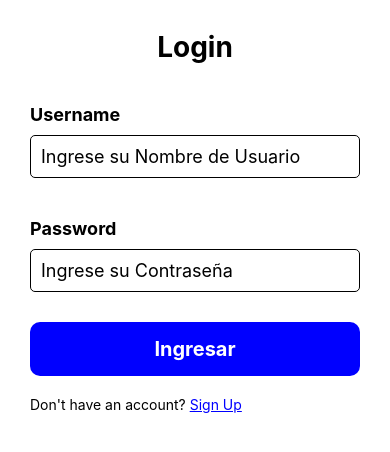
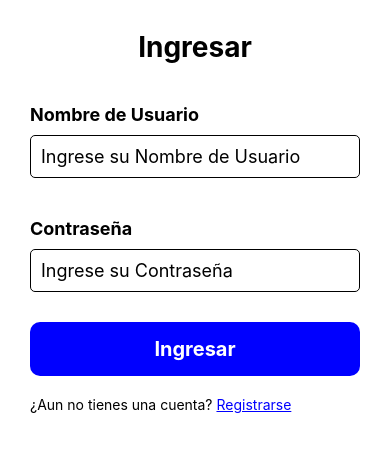
Before and after one commit to martomorri/DAI-Login, a React Native app in the folder Client/: screen /Login in a window 390 px wide. Shown: the top 452 px of the page. Built offline with nearby package versions, Linux system fonts and the light colour scheme.

Commit message:
terminado

```diff
--- a/Client/Navigator.js
+++ b/Client/Navigator.js
@@ -16,8 +16,8 @@ export default function Navigator() {
         <Stack.Screen options={{ headerShown: false }} name="Login" component={Login} />
         <Stack.Screen options={{ headerShown: false }} name="Home" component={Home} />
         <Stack.Screen options={{ headerShown: false }} name="SignUp" component={SignUp} />
-        <Stack.Screen options={{ headerShown: true, title: 'Editar Perfil' }} name="FormPerfil" component={FormPerfil} />
-        <Stack.Screen options={{ headerShown: true }} name="Perfil" component={Perfil} />
+        <Stack.Screen options={{ headerShown: false }} name="FormPerfil" component={FormPerfil} />
+        <Stack.Screen options={{ headerShown: false }} name="Perfil" component={Perfil} />
       </Stack.Navigator>
     </NavigationContainer>
   );
--- a/Client/screens/FormPerfil.jsx
+++ b/Client/screens/FormPerfil.jsx
@@ -56,6 +56,9 @@ export default function FormPerfil({ route, navigation }) {
             <TouchableOpacity style={commonStyles.editButton} onPress={crearPerfil}>
                 <Text style={commonStyles.buttonText}>Cargar Datos</Text>
             </TouchableOpacity>
+            <TouchableOpacity style={commonStyles.volverButton} onPress={() => navigation.navigate('Perfil', { perfil: { nombre: nombre, apellido: apellido, user_uid: user_uid } })}>
+                <Text style={commonStyles.buttonText}>Volver</Text>
+            </TouchableOpacity>
         </View>
     )
 }
--- a/Client/screens/Home.jsx
+++ b/Client/screens/Home.jsx
@@ -55,7 +55,7 @@ export default function Home({ navigation }) {
             <TouchableOpacity
                 style={commonStyles.editButton}
                 onPress={() =>
-                    navigation.navigate('Perfil', { perfil: profile })
+                    navigation.replace('Perfil', { perfil: profile })
                 }
             >
                 <Text style={commonStyles.buttonText}>Ver perfil</Text>
@@ -72,7 +72,7 @@ export default function Home({ navigation }) {
             <Text style={commonStyles.header}>Bienvenido {user.username}</Text>
             <TouchableOpacity
                 style={commonStyles.editButton}
-                onPress={() => navigation.navigate('FormPerfil', { hasProfile: hasProfile, prevProfile: null, user_uid: user.uid })}
+                onPress={() => navigation.replace('FormPerfil', { hasProfile: hasProfile, prevProfile: null, user_uid: user.uid })}
             >
                 <Text style={commonStyles.buttonText}>Completa tu perfil</Text>
             </TouchableOpacity>
--- a/Client/screens/Login.jsx
+++ b/Client/screens/Login.jsx
@@ -18,9 +18,10 @@ function Login({ navigation }) {
     signInWithEmailAndPassword(auth, username, password)
     .then((userCredential) => {
       const userLogged = userCredential.user;
+      const updateUserContext = async () => await setUser(userLogged)
+      updateUserContext()
       setMessage('Usuario autenticado correctamente')
-      setUser(userLogged)
-      navigation.navigate('Home')
+      navigation.replace('Home')
     })
     .catch((error) => {
       console.log(error)
@@ -30,13 +31,13 @@ function Login({ navigation }) {
 
   return (
     <View style={commonStyles.container}>
-      <Text style={commonStyles.header}>Login</Text>
-      <Input label='Username' placeholder='Ingrese su Nombre de Usuario' setUsername={setUsername} secureTextEntry={false} />
-      <Input label='Password' placeholder='Ingrese su Contraseña' setPassword={setPassword} secureTextEntry={true} />
+      <Text style={commonStyles.header}>Ingresar</Text>
+      <Input label='Nombre de Usuario' placeholder='Ingrese su Nombre de Usuario' setUsername={setUsername} secureTextEntry={false} />
+      <Input label='Contraseña' placeholder='Ingrese su Contraseña' setPassword={setPassword} secureTextEntry={true} />
       <TouchableOpacity style={commonStyles.editButton} onPress={login}>
         <Text style={commonStyles.buttonText}>Ingresar</Text>
       </TouchableOpacity>
-      <Text style={{ padding: 10 }}>Don't have an account? <Link style={styles.link} to={{ screen: 'SignUp' }}>Sign Up</Link></Text>
+      <Text style={{ padding: 10 }}>¿Aun no tienes una cuenta? <Link style={styles.link} to={{ screen: 'SignUp' }}>Registrarse</Link></Text>
       <Text style={styles.message}>{message}</Text>
     </View>
   )
--- a/Client/screens/Perfil.jsx
+++ b/Client/screens/Perfil.jsx
@@ -26,6 +26,14 @@ export default function Perfil({ route, navigation }) {
       >
         <Text style={commonStyles.buttonText}>Editar perfil</Text>
       </TouchableOpacity>
+      <TouchableOpacity
+        style={commonStyles.volverButton}
+        onPress={() =>
+          navigation.replace('Home')
+        }
+      >
+        <Text style={commonStyles.buttonText}>Volver a la Home</Text>
+      </TouchableOpacity>
     </View>
   );
 }
--- a/Client/screens/SignUp.jsx
+++ b/Client/screens/SignUp.jsx
@@ -6,7 +6,7 @@ import { commonStyles } from '../styles'
 import { getAuth, createUserWithEmailAndPassword } from 'firebase/auth'
 import { userContext } from '../context/userContext'
 
-export default function SignUp() {
+export default function SignUp({ navigation }) {
   const [username, setUsername] = React.useState('')
   const [password, setPassword] = React.useState('')
   const [message, setMessage] = React.useState('')
@@ -21,7 +21,7 @@ export default function SignUp() {
         console.log(user)
         setUser(user)
         setMessage("Usuario creado")
-        navigation.navigate('Home')
+        navigation.replace('Home')
       })
       .catch((error) => {
         console.error(error)
@@ -31,14 +31,14 @@ export default function SignUp() {
 
   return (
     <View style={commonStyles.container}>
-      <Text style={commonStyles.header}>Sign Up</Text>
+      <Text style={commonStyles.header}>Registrarse</Text>
       <Input label='Username' placeholder='Ingrese un Nombre de Usuario' setUsername={setUsername} secureTextEntry={false} />
       <Input label='Password' placeholder='Ingrese una Contraseña' setPassword={setPassword} secureTextEntry={true} />
       <Text style={{ padding: 10 }}>La contraseña debe tener al menos 6 caracteres</Text>
       <TouchableOpacity style={commonStyles.editButton} onPress={signUp}>
         <Text style={commonStyles.buttonText}>Registrarse</Text>
       </TouchableOpacity>
-      <Text style={{ padding: 10 }}>Already have an account? <Link style={styles.link} to={{ screen: 'Login' }}>Login</Link></Text>
+      <Text style={{ padding: 10 }}>¿Ya tienes una cuenta? <Link style={styles.link} to={{ screen: 'Login' }}>Ingresar</Link></Text>
       <Text style={styles.message}>{message}</Text>
     </View>
   )
--- a/Client/styles.js
+++ b/Client/styles.js
@@ -45,6 +45,13 @@ export const commonStyles = StyleSheet.create({
         borderRadius: 10,
         margin: 10
     },
+    volverButton: {
+        backgroundColor: 'gray',
+        alignItems: 'center',
+        padding: 15,
+        borderRadius: 10,
+        margin: 10
+    },
     buttonText: {
         color: 'white',
         fontSize: 20,
```
